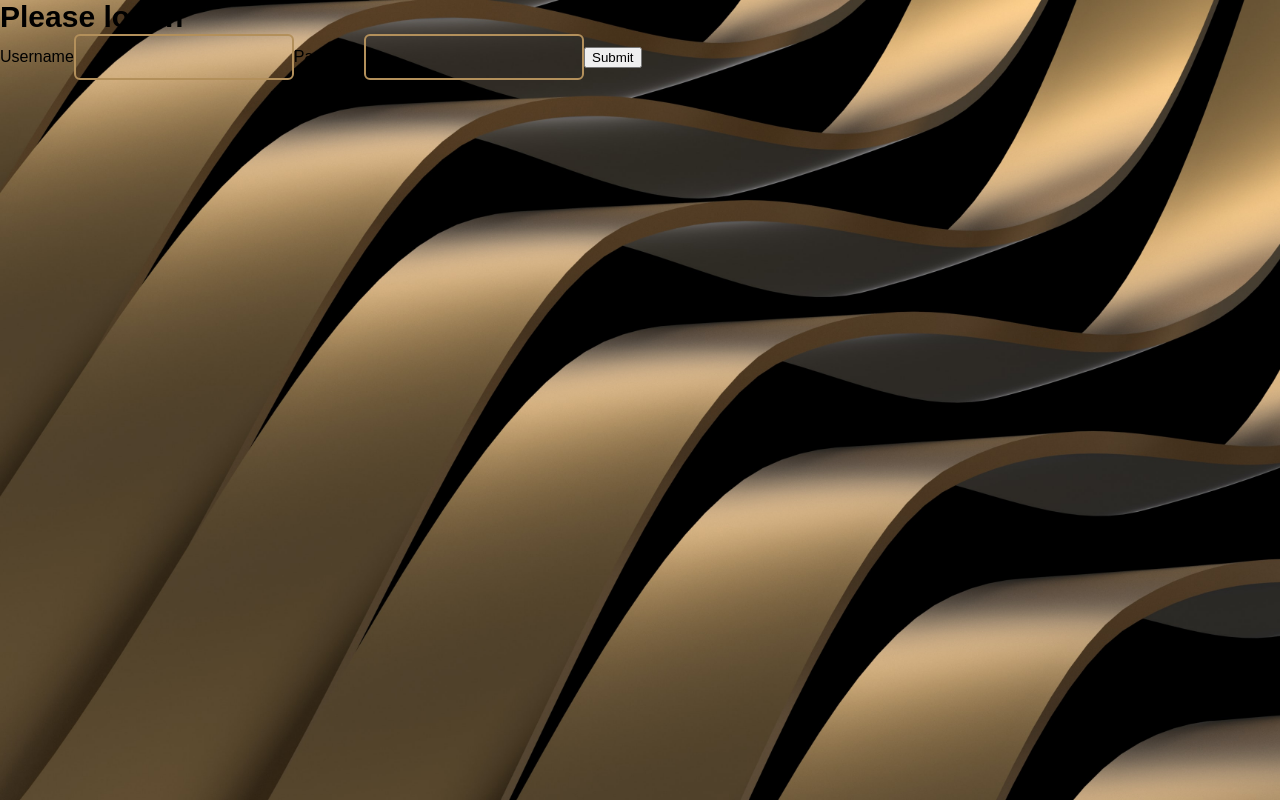
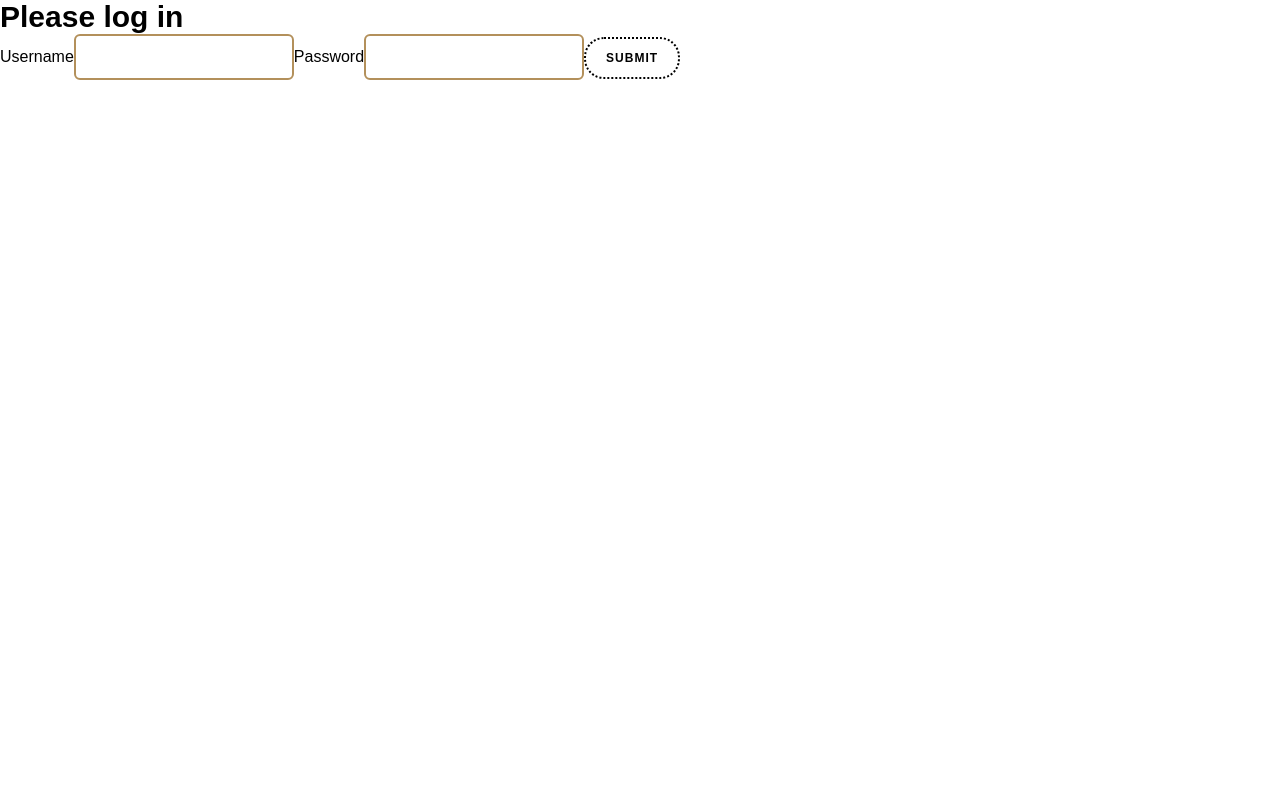
Before and after one commit to Sofia-Andersson/Project-Thnxs, a React (Create React App) app in the folder frontend/: page / in a window 1280 px wide. Built offline with nearby package versions, Linux system fonts and the light colour scheme.

Commit message:
Logout button, Alert on completed input
Co-authored-by: lindanorberg <lindanorberg@users.noreply.github.com>

```diff
--- a/frontend/src/index.css
+++ b/frontend/src/index.css
@@ -5,13 +5,13 @@
   }
 
   body {
-    background-image: url("./assets/background.jpg");
+    /* background-image: url("./assets/background.jpg"); */
     width: 100vw;
     background-repeat: no-repeat;
     background-size: cover;
     min-height: 100vh;
     height: 100%;
-    overflow: hidden;
+    /* overflow: hidden; */
   }
 
   h1 {
--- a/frontend/src/pages/CalendarViewPage.js
+++ b/frontend/src/pages/CalendarViewPage.js
@@ -78,12 +78,12 @@ export const CalendarViewPage = () => {
             <Button
                 type="button"
                 onClick={() => {
-                navigate('/');
+                location.reload()
                 }}
             >Logout</Button>
             <Link to="/input">
-            <button>Go to input-page
-            </button>
+            <Button>Go to input-page
+            </Button>
             </Link>
         </>
     )
--- a/frontend/src/pages/InputPage.js
+++ b/frontend/src/pages/InputPage.js
@@ -63,6 +63,8 @@ export const InputPage = () => {
       // })
       .catch((error) => console.error(error))
       .finally(() => setNewThnx1(''), setNewThnx2(''), setNewThnx3(''));
+
+      alert("Great job!");
 }
 
 if (!accessToken) {
@@ -70,8 +72,8 @@ if (!accessToken) {
     <>
       <h1>You need to log in</h1>
       <Link to="/">
-      <button>Go to Login-page
-      </button>
+      <Button>Go to Login-page
+      </Button>
       </Link>
     </>
     )};
@@ -91,8 +93,7 @@ if (!accessToken) {
           <Button
                 type="button"
                 onClick={() => {
-                navigate('/');
-                localStorage.removeItem('accessToken');
+                  location.reload()
                 }}
             >
               Logout
--- a/frontend/src/pages/LoginPage.js
+++ b/frontend/src/pages/LoginPage.js
@@ -300,7 +300,7 @@ return (
             value={password}
             onChange={(event) => setPassword(event.target.value)} />
         </label>
-        <button type="submit">Submit</button>
+        <Button type="submit">Submit</Button>
       </form>
    </>
   );
```
